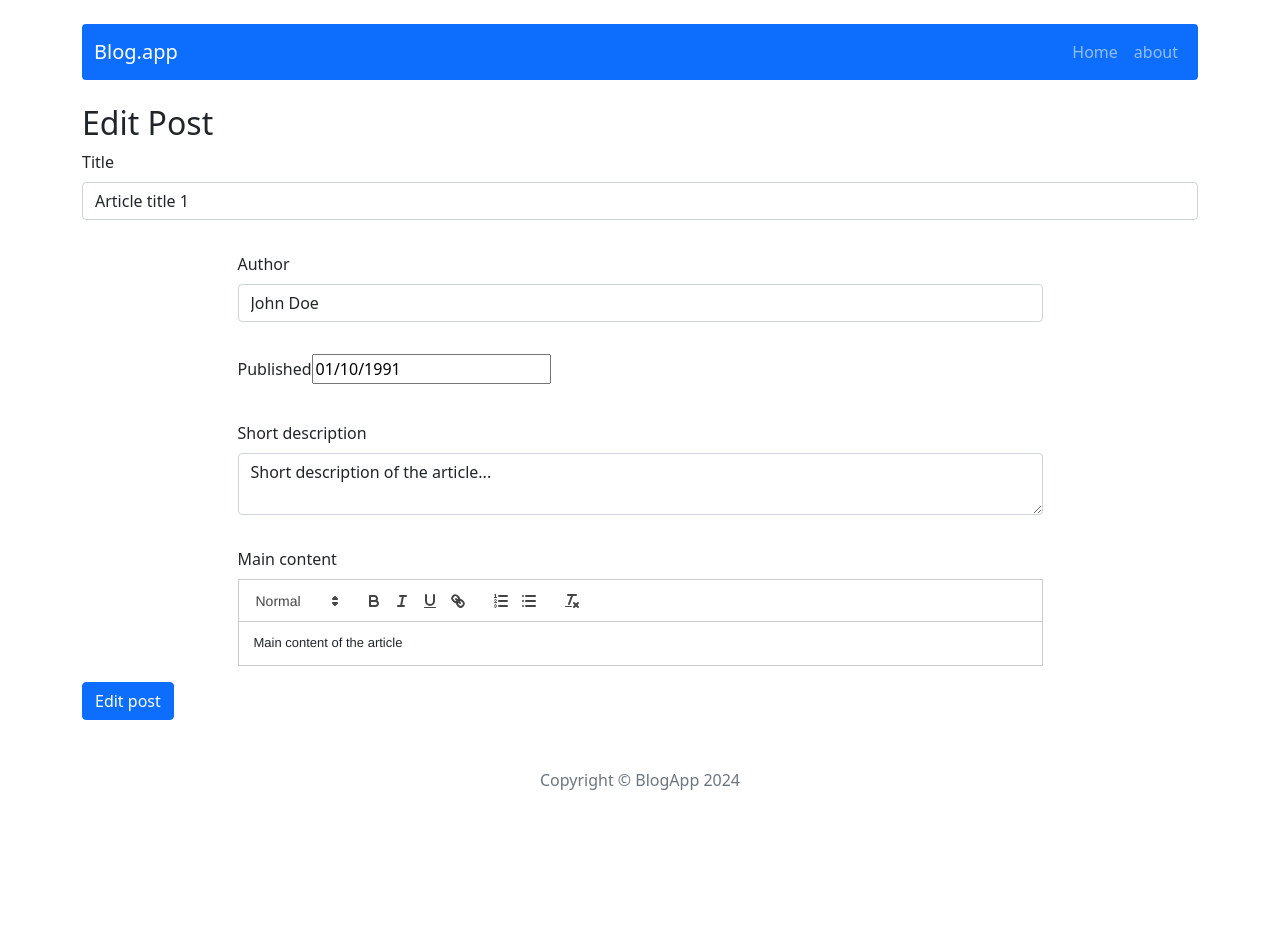
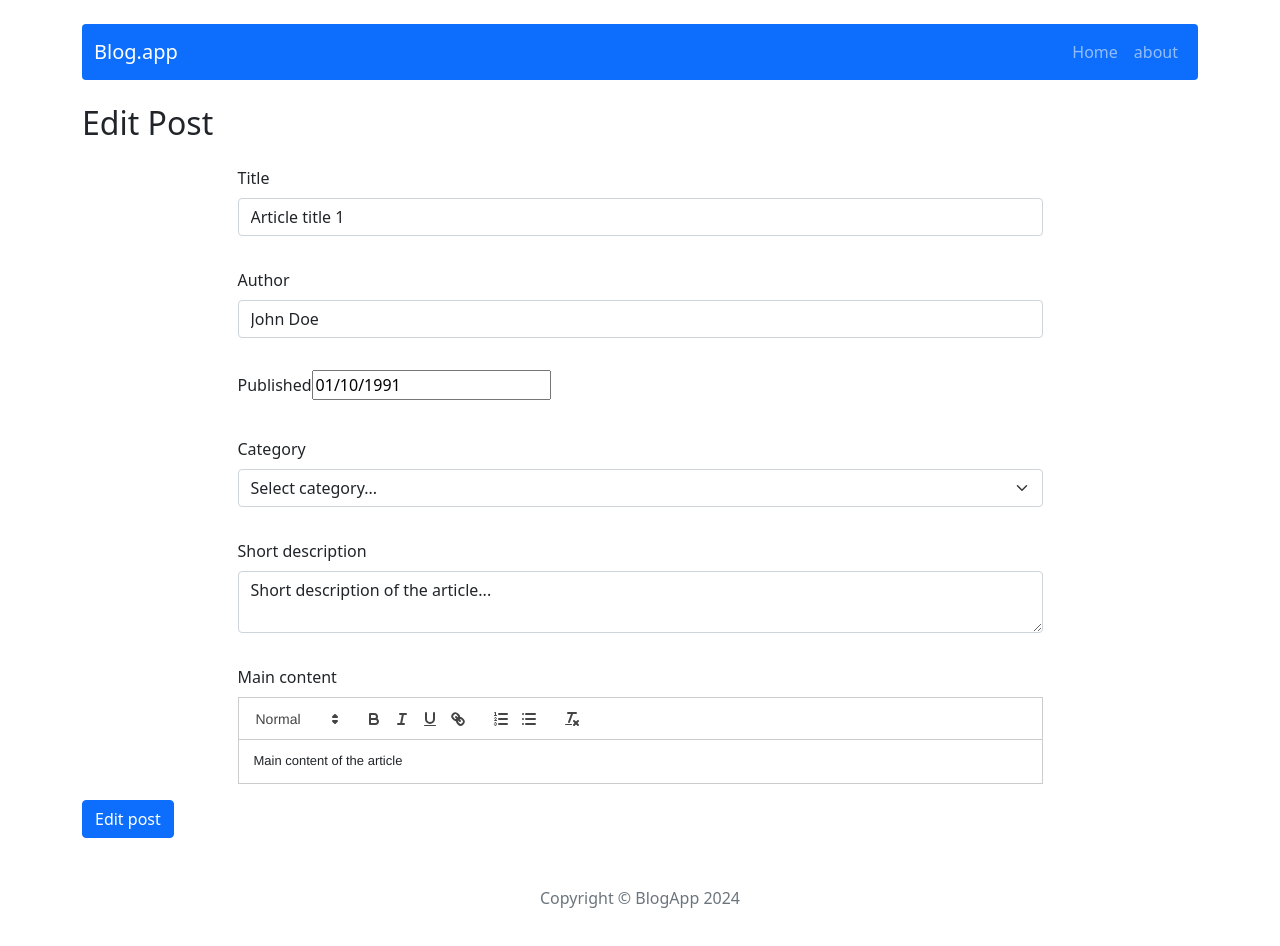
Before and after one commit to MichalWiaderkowicz/react-bolg, a React (Create React App) app: page /post/edit/1 in a window 1280 px wide. Shown: the top 946 px of the page. Before the commit the page ends 840 px from the top, so only its background shows below. Built offline with nearby package versions, Linux system fonts and the light colour scheme.

Commit message:
add categoriesRedux and render it in postForm

```diff
--- a/src/components/Features/PostForm/PostForm.js
+++ b/src/components/Features/PostForm/PostForm.js
@@ -6,6 +6,8 @@ import "react-quill/dist/quill.snow.css";
 import "react-datepicker/dist/react-datepicker.css";
 import ReactDatePicker from "react-datepicker";
 import { useForm } from "react-hook-form";
+import { getAllCategories } from "../../../redux/categoriesRedux";
+import { useSelector } from "react-redux";
 
 const PostForm = ({ action, actionText, ...props }) => {
   const [title, setTitle] = useState(props.title || "");
@@ -35,9 +37,11 @@ const PostForm = ({ action, actionText, ...props }) => {
     formState: { errors },
   } = useForm();
 
+  const categories = useSelector(getAllCategories);
+
   return (
     <Form onSubmit={validate(handleSubmit)}>
-      <Form.Group className="mb-3" controlId="formBasicEmail">
+      <Form.Group className="m-auto w-75 p-3" controlId="formBasicEmail">
         <Form.Label>Title</Form.Label>
         <Form.Control
           {...register("title", { required: true, minLength: 3 })}
@@ -80,6 +84,15 @@ const PostForm = ({ action, actionText, ...props }) => {
         )}
       </Form.Group>
       <Form.Group className="m-auto w-75 p-3">
+        <Form.Label>Category</Form.Label>
+        <Form.Select aria-label="Default select example">
+          <option>Select category...</option>
+          {categories.map((category) => (
+            <option value={category.id}>{category.name}</option>
+          ))}
+        </Form.Select>
+      </Form.Group>
+      <Form.Group className="m-auto w-75 p-3">
         <Form.Label>Short description</Form.Label>
         <Form.Control
           {...register("shortDescription", { required: true, minLength: 20 })}
--- /dev/null
+++ b/src/redux/categoriesRedux.js
@@ -0,0 +1,16 @@
+//selectors
+export const getAllCategories = (state) => state.categories;
+
+// actions
+const createActionName = (actionName) => `app/categories/${actionName}`;
+
+// action creators
+
+const categoriesReducer = (statePart = [], action) => {
+  switch (action.type) {
+    default:
+      return statePart;
+  }
+};
+
+export default categoriesReducer;
--- a/src/redux/initialState.js
+++ b/src/redux/initialState.js
@@ -25,7 +25,20 @@ const initialState = {
       author: "John Doe",
     },
   ],
-  categories: ["Sport", "News", "Movies"],
+  categories: [
+    {
+      id: 1,
+      name: "Sport",
+    },
+    {
+      id: 2,
+      name: "News",
+    },
+    {
+      id: 3,
+      name: "Movies",
+    },
+  ],
 };
 
 export default initialState;
--- a/src/redux/store.js
+++ b/src/redux/store.js
@@ -1,9 +1,11 @@
 import { createStore, combineReducers } from "redux";
 import initialState from "./initialState";
 import postsReducer from "./postsRedux";
+import categoriesReducer from "./categoriesRedux";
 
 const subreducers = {
   posts: postsReducer,
+  categories: categoriesReducer,
 };
 
 const reducer = combineReducers(subreducers);
```
